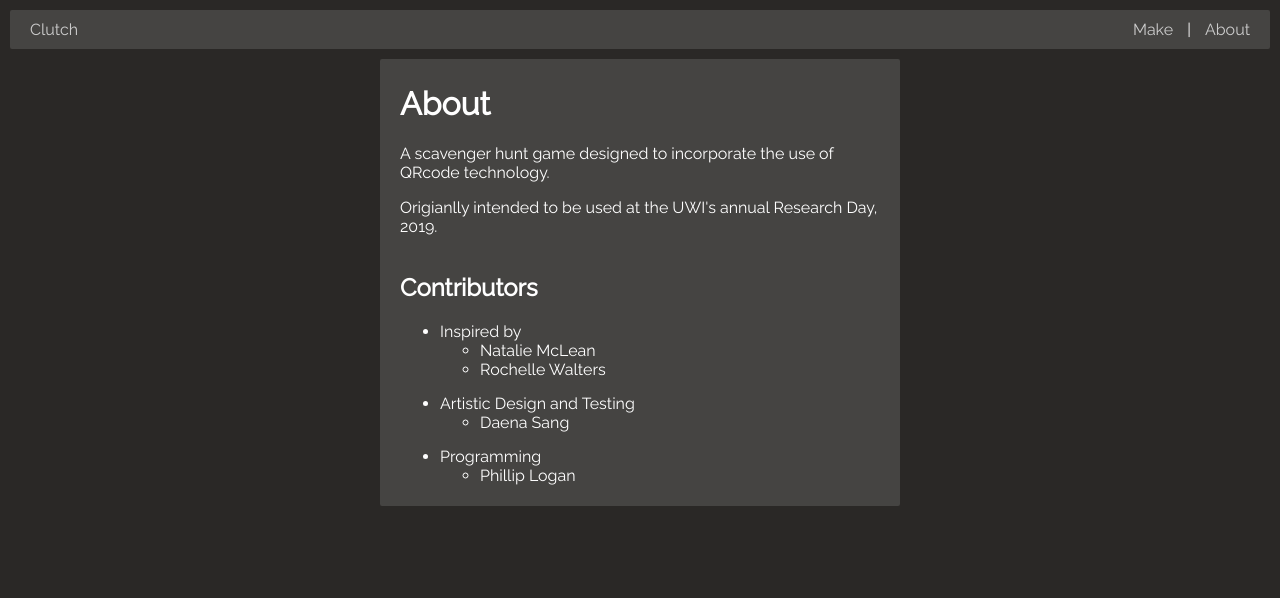
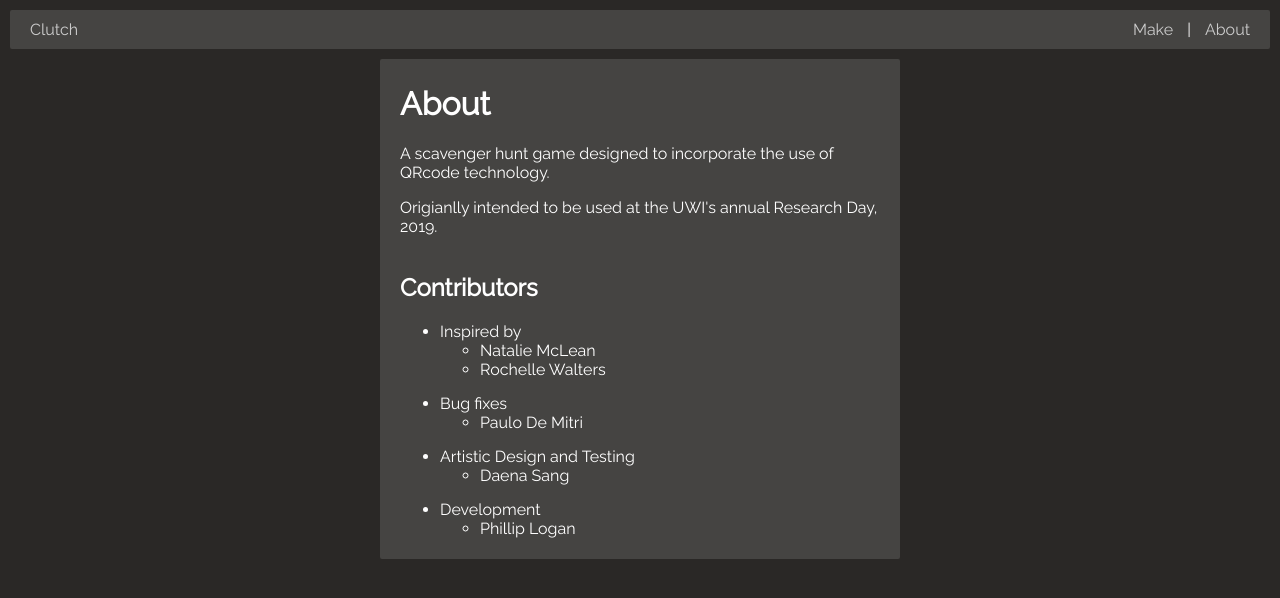
Before and after one commit to irpl/qrcode_hunt, a Vue app in the folder client/: page /#/about in a window 1280 px wide. Shown: the top 598 px of the page. Built offline with nearby package versions, Linux system fonts and the light colour scheme; what vue-qrcode-reader would draw is missing.

Commit message:
adda Paulo

```diff
--- a/client/src/views/About.vue
+++ b/client/src/views/About.vue
@@ -16,10 +16,15 @@
           <li>Rochelle Walters</li>
         </ul>
       </li>
+      <li class="aboot-li">Bug fixes
+        <ul>
+          <li>Paulo De Mitri</li>
+        </ul>
+      </li>
       <li class="aboot-li">Artistic Design and Testing
         <ul><li>Daena Sang</li></ul>
       </li>
-      <li class="aboot-li">Programming
+      <li class="aboot-li">Development
         <ul><li>Phillip Logan</li></ul>
       </li>
     </ul>
```
